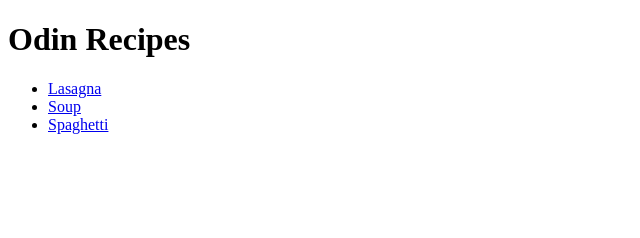
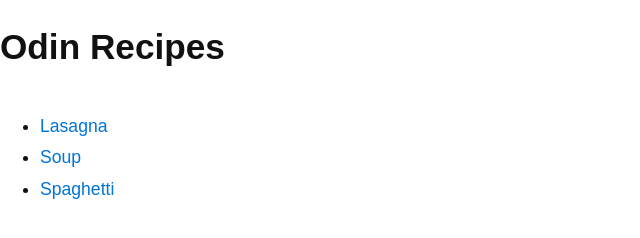
Before and after one commit to gikdev/odin-recipe, a plain HTML site: page index.html in a window 1280 px wide. Shown: the whole page, without its empty margins (0-640 px from the left). Drawn offline with Linux system fonts and the light colour scheme.

Commit message:
fixed index.html css problem

```diff
--- a/index.html
+++ b/index.html
@@ -5,6 +5,7 @@
   <meta http-equiv="X-UA-Compatible" content="IE=edge">
   <meta name="viewport" content="width=device-width, initial-scale=1.0">
   <title>Odin Recipes</title>
+  <link rel="stylesheet" href="./css/picnic.min.css">
 </head>
 <body>
   <h1>Odin Recipes</h1>
```
